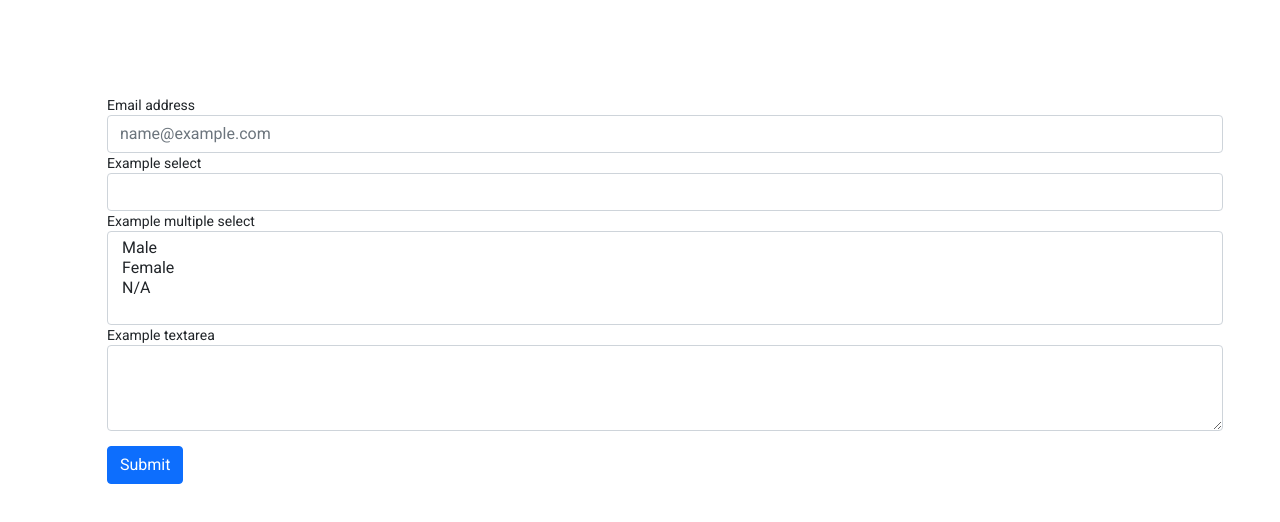
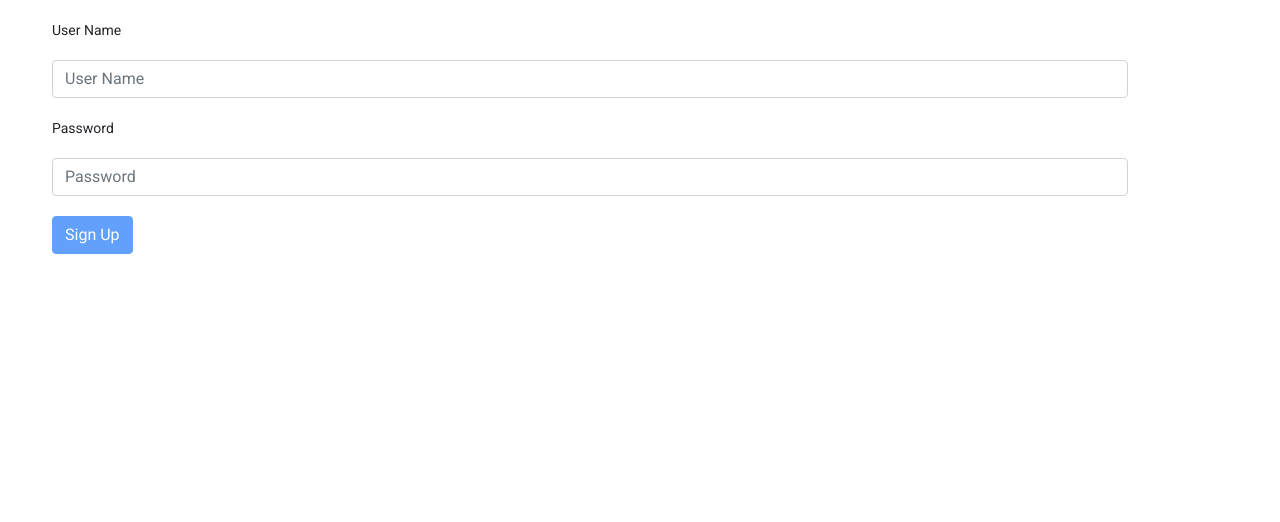
Before and after one commit to ankitsoni05/Angular_Linux, an Angular app in the folder moshTuts/: page / in a window 1280 px wide. Shown: the top 522 px of the page. Built offline with nearby package versions, Linux system fonts and the light colour scheme.

Commit message:
reactive forms 6 implementing custom validation

```diff
--- a/moshTuts/src/app/app.component.html
+++ b/moshTuts/src/app/app.component.html
@@ -12,4 +12,5 @@
 
 <!-- <contact-form></contact-form> -->
 <!-- <app-templatevartest></app-templatevartest> -->
-<app-templatedrivenform></app-templatedrivenform>
+<!-- <app-templatedrivenform></app-templatedrivenform> -->
+<app-reactive-signup-form></app-reactive-signup-form>
--- /dev/null
+++ b/moshTuts/src/app/reactive-signup-form/reactive-signup-form.component.css
@@ -0,0 +1,3 @@
+*{
+    margin: 10px;
+}
--- /dev/null
+++ b/moshTuts/src/app/reactive-signup-form/reactive-signup-form.component.html
@@ -0,0 +1,25 @@
+<div class="container">
+    <form [formGroup]="form">
+        <div class="form-group">
+            <label for="username">User Name</label>
+            <input type="text" class="form-control" id="username" placeholder="User Name" formControlName="username">
+            <div *ngIf="userName?.invalid && userName?.touched" class="alert alert-danger">
+                <div *ngIf="userName?.errors?.required">UserName is Required</div>
+                <div *ngIf="userName?.errors?.minlength">Length must be greater than or equal to
+                    {{userName?.errors?.minlength.requiredLength}}</div>
+                <div *ngIf="userName?.errors?.IsContainingSpace">UserName cannot contain space in it</div>
+
+            </div>
+        </div>
+        <div class="form-group">
+            <label for="password">Password</label>
+            <input type="password" class="form-control" id="password" placeholder="Password" formControlName="password">
+            <div *ngIf="password?.errors?.required && password?.touched" class="alert alert-danger">Password
+                is
+                Required</div>
+        </div>
+        <div class="form-group">
+            <button type="submit" class="btn btn-primary" [disabled]="!form.valid">Sign Up</button>
+        </div>
+    </form>
+</div>
--- /dev/null
+++ b/moshTuts/src/app/reactive-signup-form/reactive-signup-form.component.ts
@@ -0,0 +1,30 @@
+import { Component, OnInit } from '@angular/core';
+import { FormGroup, FormControl, Validators } from '@angular/forms';
+import { usernameValidator } from './username.validators';
+
+@Component({
+  selector: 'app-reactive-signup-form',
+  templateUrl: './reactive-signup-form.component.html',
+  styleUrls: ['./reactive-signup-form.component.css'],
+})
+export class ReactiveSignupFormComponent implements OnInit {
+  form = new FormGroup({
+    username: new FormControl('', [
+      Validators.required,
+      Validators.minLength(5),
+      usernameValidator.cannotContainSpace,
+    ]),
+    password: new FormControl('', Validators.required),
+  });
+  constructor() {}
+
+  ngOnInit(): void {}
+
+  get userName() {
+    console.log(this.form.get('username'));
+    return this.form.get('username');
+  }
+  get password() {
+    return this.form.get('password');
+  }
+}
--- /dev/null
+++ b/moshTuts/src/app/reactive-signup-form/username.validators.ts
@@ -0,0 +1,10 @@
+import { AbstractControl, ValidationErrors } from '@angular/forms';
+
+export class usernameValidator {
+  static cannotContainSpace(control: AbstractControl): ValidationErrors | null {
+    if ((control.value as string).indexOf(' ') >= 0) {
+      return { IsContainingSpace: true };
+    }
+    return null;
+  }
+}
```
Also changed, not shown: moshTuts/src/app/app.module.ts (+9 -5 lines), 1 other file (tests, documents, lock files or other folders).
